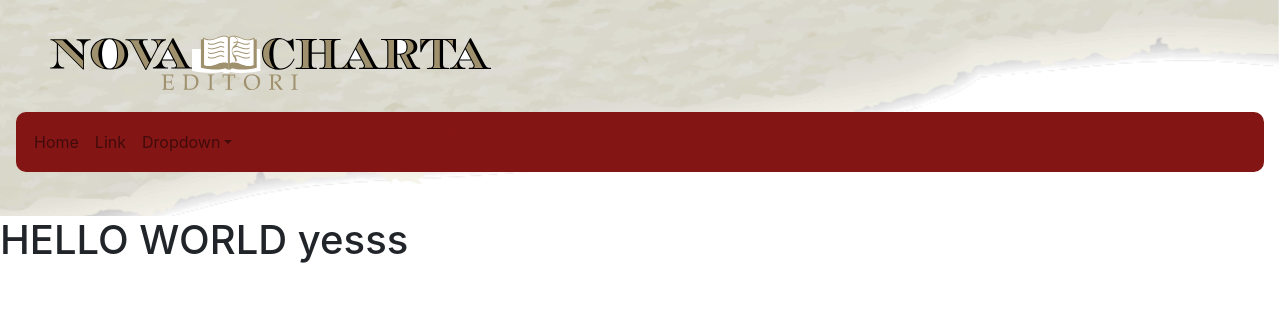
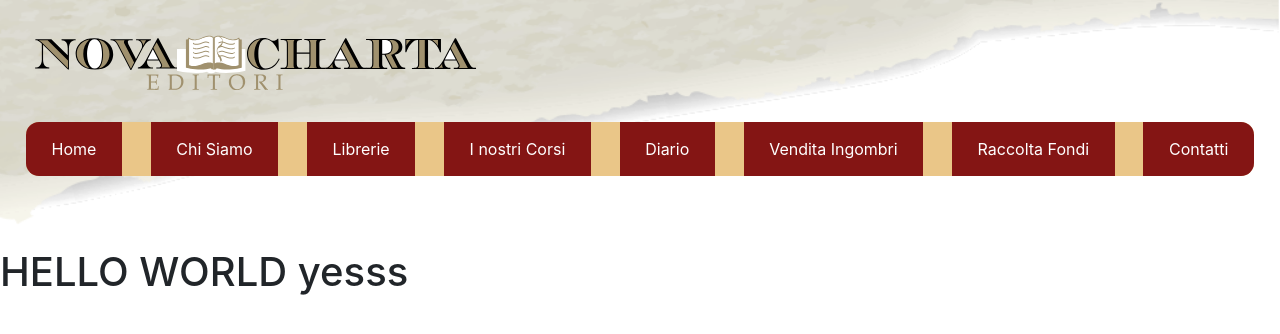
Before and after one commit to bitfede/nova-charta-website, a Next.js app: page / in a window 1280 px wide. Shown: the top 334 px of the page. Built offline with nearby package versions, Linux system fonts and the light colour scheme.

Commit message:
Makes a responsive navbar according to mockup

```diff
--- a/components/Header/Header.js
+++ b/components/Header/Header.js
@@ -4,20 +4,26 @@ import {Navbar, Nav, NavDropdown, Form, FormControl, Button} from 'react-bootstr
 function Header() {
   return (
     <div className={styles.headerContainer}>
-    <Navbar bg="" expand="lg">
+    <Navbar variant="dark" bg="bg-red" expand="lg">
       <Navbar.Brand href="#home"><img className={styles.logoNavbar} src="/img/novacharta-logo.svg" /></Navbar.Brand>
       <Navbar.Toggle aria-controls="basic-navbar-nav" />
       <Navbar.Collapse id="basic-navbar-nav">
-        <Nav className="mr-auto">
-          <Nav.Link href="#home">Home</Nav.Link>
-          <Nav.Link href="#link">Link</Nav.Link>
-          <NavDropdown className={styles.dropdowns} title="Dropdown" id="basic-nav-dropdown">
+        <Nav className={styles.navLinkContainer}>
+          <Nav.Link className={styles.firstNavLink} href="#home">Home</Nav.Link>
+          <Nav.Link className={styles.midNavLink} href="#link">Chi Siamo</Nav.Link>
+          <Nav.Link className={styles.midNavLink} href="#link">Librerie</Nav.Link>
+          <Nav.Link className={styles.midNavLink} href="#link">I nostri Corsi</Nav.Link>
+          <Nav.Link className={styles.midNavLink} href="#link">Diario</Nav.Link>
+          <Nav.Link className={styles.midNavLink} href="#link">Vendita Ingombri</Nav.Link>
+          <Nav.Link className={styles.midNavLink} href="#link">Raccolta Fondi</Nav.Link>
+          <Nav.Link className={styles.lastNavLink} href="#link">Contatti</Nav.Link>
+          {/* <NavDropdown className={styles.midNavLink} title="Dropdown" id="basic-nav-dropdown">
             <NavDropdown.Item href="#action/3.1">Action</NavDropdown.Item>
             <NavDropdown.Item href="#action/3.2">Another action</NavDropdown.Item>
             <NavDropdown.Item href="#action/3.3">Something</NavDropdown.Item>
             <NavDropdown.Divider />
             <NavDropdown.Item href="#action/3.4">Separated link</NavDropdown.Item>
-          </NavDropdown>
+          </NavDropdown> */}
         </Nav>
       </Navbar.Collapse>
       </Navbar>
--- a/components/Header/Header.module.css
+++ b/components/Header/Header.module.css
@@ -1,7 +1,7 @@
 .headerContainer {
   background-image: url('/img/carta.png');
-  height: 22vh;
-  background-position: 0px -50px;
+  height: 16vh;
+  background-position: 0px -13px;
   background-size: cover;
   background-repeat: no-repeat;
 }
@@ -12,17 +12,47 @@
 
 .logoNavbar {
   width: 250px;
+  margin-left: -15px;
 }
 
 .basicNavDropdown {
   background-color: red;
 }
 
-/* DESKTOP STYLES */
+.firstNavLink {
+  padding-right: 2vw !important;
+  padding-left: 2vw !important;
+  padding-top: 15px;
+  padding-bottom: 15px;
+  background-color: rgba(132, 20, 20, 0.991);
+}
+
+.midNavLink {
+  padding-right: 2vw !important;
+  padding-left: 2vw !important;
+  padding-top: 15px;
+  padding-bottom: 15px;
+  background-color: rgba(132, 20, 20, 0.991);
+}
+
+.lastNavLink {
+  padding-right: 2vw !important;
+  padding-left: 2vw !important;
+  padding-top: 15px;
+  padding-bottom: 15px;
+  background-color: rgba(132, 20, 20, 0.991);
+}
+
+/* MID SCREENS STYLES */
 
 @media (min-width: 481px) {
   .logoNavbar {
     width: 350px;
+  }
+
+  .headerContainer {
+    height: 18vh;
+    background-position: 0px -23px;
   }
 }
 
@@ -30,7 +60,14 @@
   .logoNavbar {
     width: 450px;
   }
+
+  .headerContainer {
+    height: 22vh;
+    background-position: 0px -37px;
+  }
 }
+
+/* DESKTOP STYLES */
 
 @media (min-width: 992px) {
   .logoNavbar {
@@ -38,15 +75,38 @@
   }
 
   .headerContainer {
-    height: 27vh;
+    height: 31vh;
+    background-position: 0px -85px;
+  }
+
+  .navLinkContainer {
+    width: 100%;
+    background-color: #eac688;
+    justify-content: space-between;
+    border-radius: 13px;
+  }
+
+  .firstNavLink {
+    border-radius: 13px 0px 0px 13px;
+  }
+
+  .lastNavLink {
+    border-radius: 0px 13px 13px 0px;
   }
 }
 
-.dropdowns {
-  color: blue;
+/*  BIGGER SCREENS */
+
+@media (min-width: 1300px) {
+  .firstNavLink {
+    padding-right: 3vw !important;
+    padding-left: 3vw !important;
+  }
+  .midNavLink {
+    padding-right: 3vw !important;
+    padding-left: 3vw !important;
+  }
 }
-
-/*  BIGGER SCREENS */
 
 @media (min-width: 2000px) {
   .logoNavbar {
--- a/styles.css
+++ b/styles.css
@@ -19,7 +19,7 @@
 }
 
 #basic-navbar-nav {
-  background-color: rgba(132, 20, 20, 0.991);
+  /* background-color: rgba(132, 20, 20, 0.991); */
   padding: 10px;
   border-radius: 10px;
   color: white;
@@ -31,3 +31,7 @@
     align-items: stretch;
   }
 }
+
+.navbar-dark .navbar-nav .nav-link {
+  color: white;
+}
```
